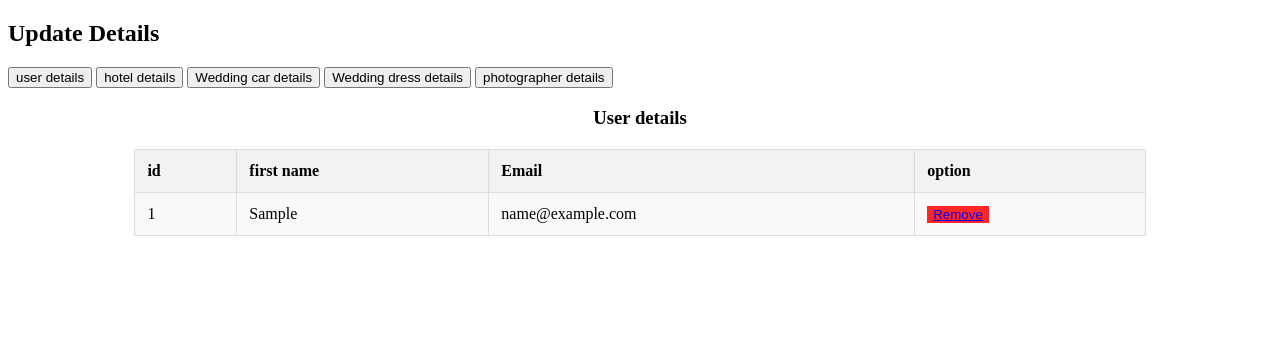
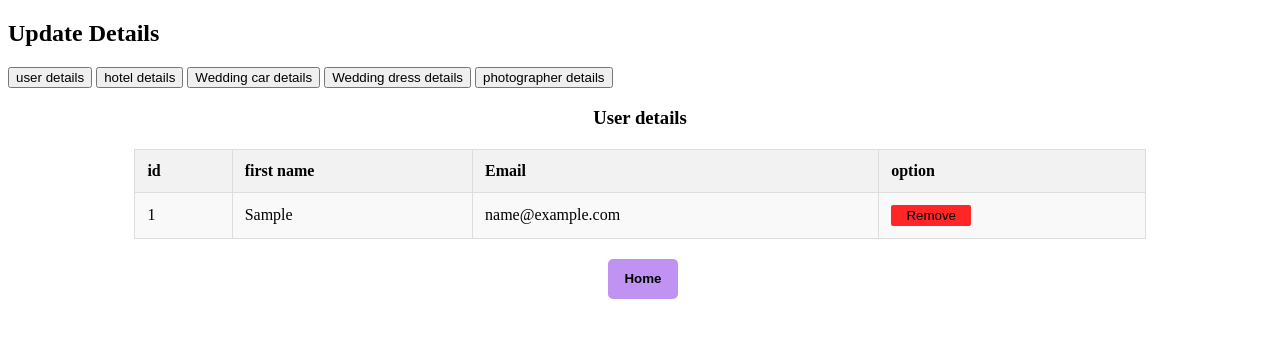
Before and after one commit to ChanakaWickramasingha/Wedding-plannig, a PHP site: page /wed1/admin_user.php in a window 1280 px wide. Shown: the top 338 px of the page. Run offline with PHP 8.4, Linux system fonts and the light colour scheme; tables that the repository leaves empty or names only in its code hold one stand-in row (values such as "Sample post").

Commit message:
style/decoration of admin user page 'admin_user.php'

```diff
--- a/admin_user.php
+++ b/admin_user.php
@@ -37,11 +37,36 @@ $result = $con -> query($sql);
             text-align: left;
         }
         .r1{
+            width:80px;
+            height:auto;
+            padding:3px;
+            border-radius:2px;
             background-color:#FF2626;
             border:none;
         }
         .r1:hover{
             transform:scale(1.2);
+        }
+        .home{
+            width:70px;
+            height:40px;
+            background-color:#C093F3;
+            border:none;
+            border-radius:5px;
+            margin-left:600px;
+
+        }
+        .homelink{
+            text-decoration: none;
+            color:black;
+            font-weight:bold;
+        }
+        .home:hover{
+            background-color:#AF73F1;
+        }
+        .option{
+            text-decoration: none;
+            color:black;
         }
     </style>
 </head>
@@ -69,7 +94,7 @@ $result = $con -> query($sql);
                 <td><?php echo $rows['id'];?></td>
                 <td><?php echo $rows['first_name']?></td>
                 <td><?php echo $rows['mail']?></td>
-                <td><button class="r1"><a href="user_delete.php?deleteid=<?php echo $rows['id']; ?>">Remove</a></button>
+                <td><button class="r1"><a class = "option" href="user_delete.php?deleteid=<?php echo $rows['id']; ?>">Remove</a></button>
                 </td>
                 </tr>
         <?php
@@ -78,6 +103,6 @@ $result = $con -> query($sql);
         ?>
 
     </table>
-
+    <button class = "home"><a class="homelink" href = "admin_home.php">Home</a></button>
 </body>
 </html>
```
